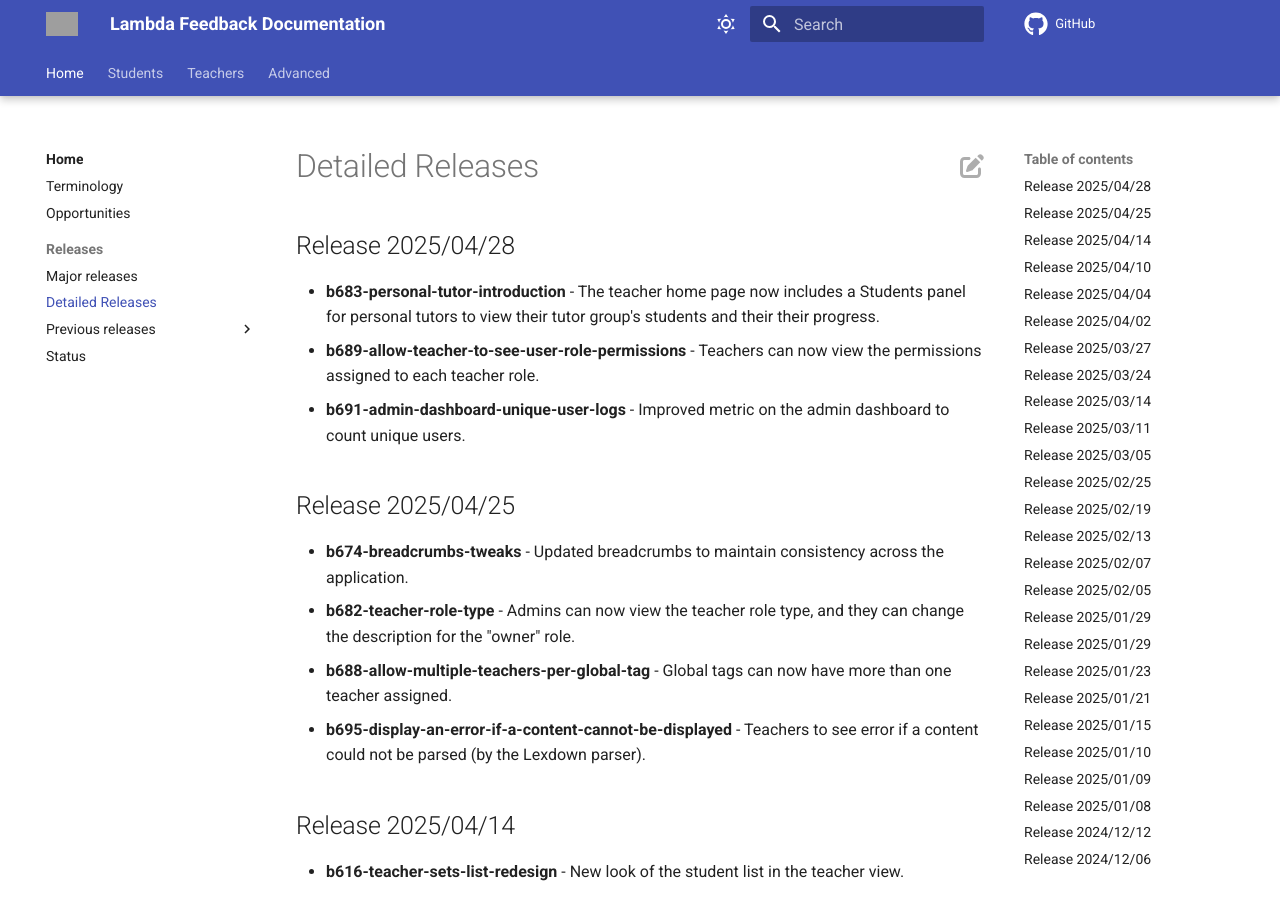
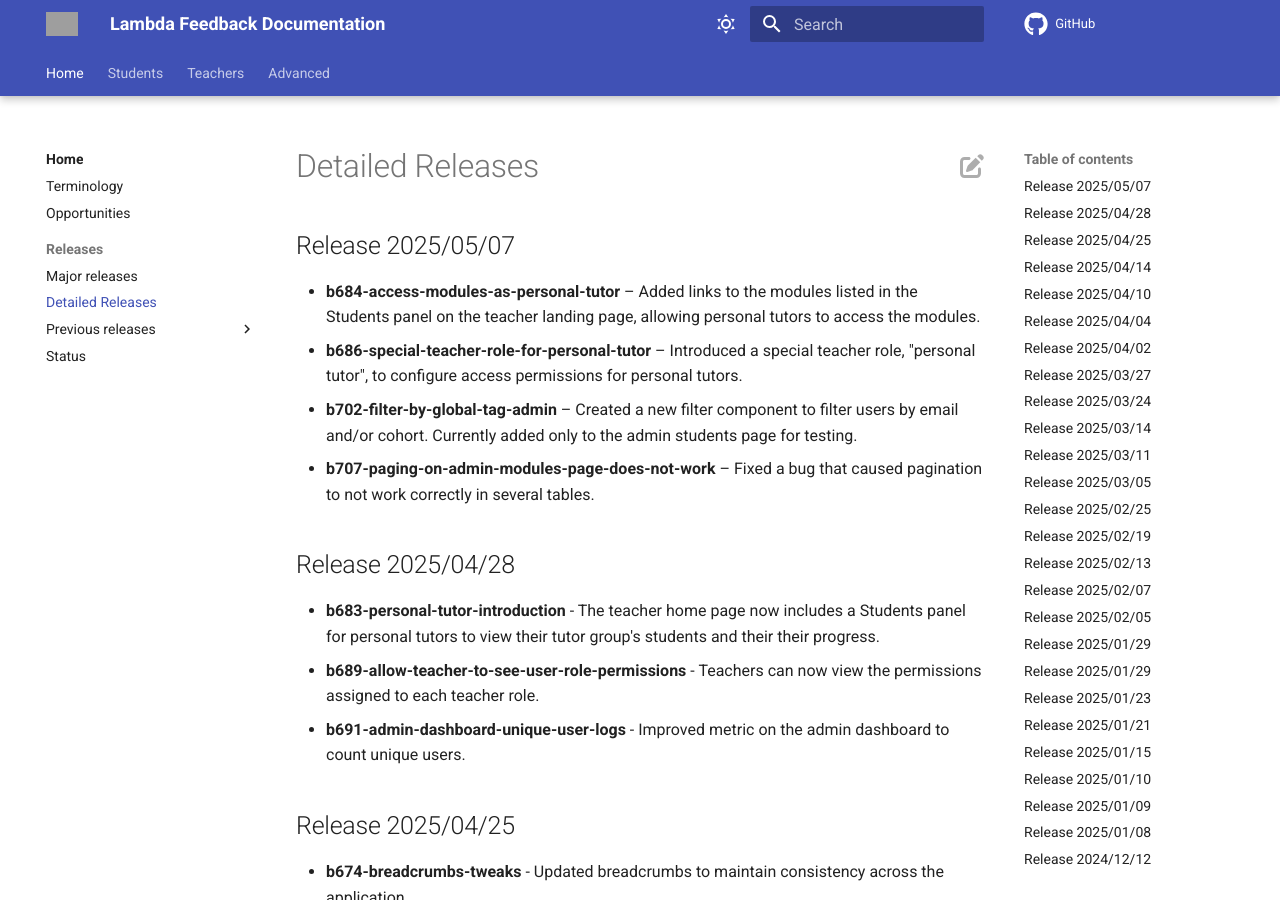
Before and after one commit to lambda-feedback/user-documentation, an MkDocs documentation site: the page built from docs/releases/detailed_releases.md, in a window 1280 px wide and 900 px high. Built offline with MkDocs 1.6.1 and Material for MkDocs 9.7.7, drawn with Linux system fonts in a browser that asks for light colours; comment, search, counter and statistics services are not loaded; grey boxes are pictures that could not be loaded.

Commit message:
Release 2025/05/07 added

```diff
--- a/docs/releases/detailed_releases.md
+++ b/docs/releases/detailed_releases.md
@@ -1,3 +1,11 @@
+## Release 2025/05/07
+
+- **b684-access-modules-as-personal-tutor** – Added links to the modules listed in the Students panel on the teacher landing page, allowing personal tutors to access the modules.
+- **b686-special-teacher-role-for-personal-tutor** – Introduced a special teacher role, "personal tutor", to configure access permissions for personal tutors.
+- **b702-filter-by-global-tag-admin** – Created a new filter component to filter users by email and/or cohort. Currently added only to the admin students page for testing.
+- **b707-paging-on-admin-modules-page-does-not-work** – Fixed a bug that caused pagination to not work correctly in several tables.
+
+
 ## Release 2025/04/28
 
 - **b683-personal-tutor-introduction** - The teacher home page now includes a Students panel for personal tutors to view their tutor group's students and their their progress.
```
